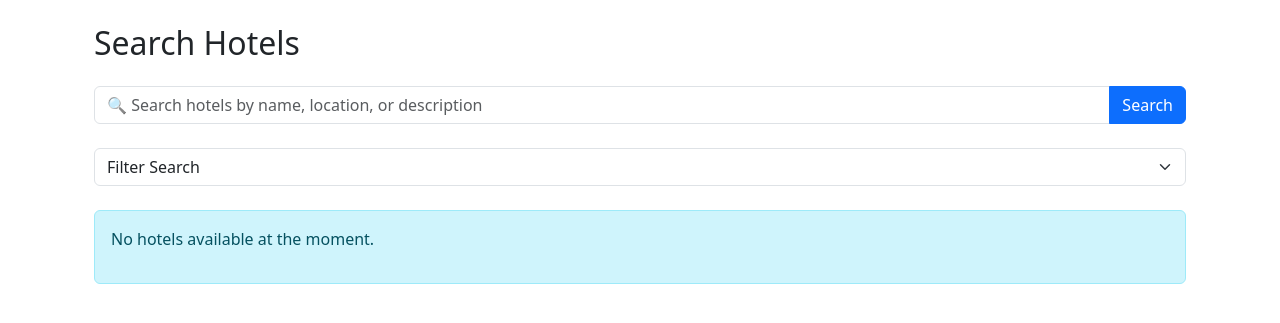
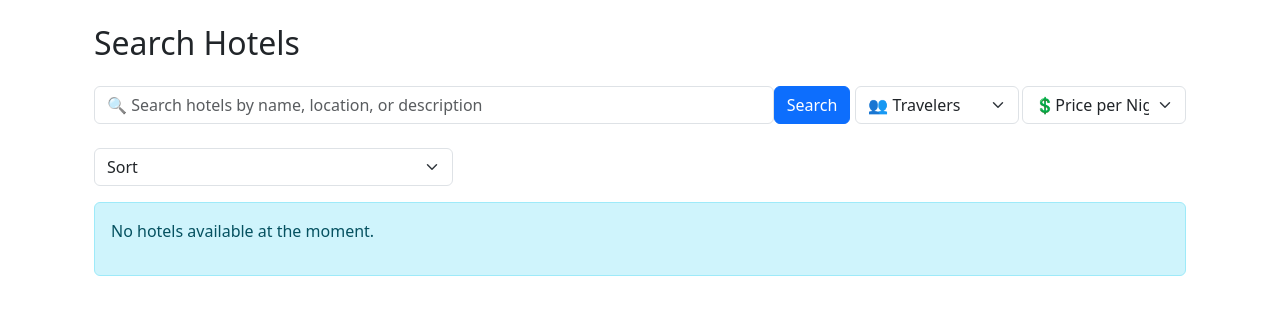
Before and after one commit to paris-phan/hootel, a Django app: page /patron/search/ in a window 1280 px wide. Shown: the part 56-379 px from the top of the page. Run offline with Django 5.2, Linux system fonts and the light colour scheme; data that the repository does not hold is empty.

Commit message:
Added number of travelers and price info

```diff
--- a/librarian/views.py
+++ b/librarian/views.py
@@ -24,6 +24,8 @@ def create_hotel(request):
         name = request.POST.get("name_field")
         location = request.POST.get("location_field")
         description = request.POST.get("description", "")
+        price = request.POST.get("price_per_night")
+        num_people = request.POST.get("num_people")
 
         if not name or not location:
             messages.error(request, "Name and location are required fields.")
@@ -33,7 +35,9 @@ def create_hotel(request):
             name=name,
             location=location,
             description=description,
-            created_by=request.user
+            created_by=request.user,
+            price=price,
+            num_people=num_people,
         )
 
         # Handle image upload if provided
--- a/patron/models.py
+++ b/patron/models.py
@@ -13,6 +13,8 @@ def hotel_image_path(instance, filename):
 class Hotel(models.Model):
     name = models.CharField(max_length=100)
     location = models.CharField(max_length=100)
+    num_people = models.CharField(max_length=100)
+    price = models.CharField(max_length=100)
     description = models.TextField(blank=True, null=True)
     created_at = models.DateTimeField(auto_now_add=True)
     image = models.ImageField(upload_to=hotel_image_path, null=True, blank=True)
--- a/patron/views.py
+++ b/patron/views.py
@@ -236,11 +236,12 @@ def view_item(request, item_id):
 def search(request):
     query = request.GET.get('query', '').strip()
     sort_by = request.GET.get('sort_by', '')
+    num_people = request.GET.get('num_people', '')
+    price = request.GET.get('price_per_night', '')
 
     hotels = Hotel.objects.annotate(average_rating=Avg('review__rating'))
     for hotel in hotels:
         hotel.average_rating = hotel.review_set.aggregate(avg_rating=Avg('rating'))['avg_rating'] or 0
-        print(hotel.average_rating)
 
     if query:
         hotels = hotels.filter(
@@ -253,6 +254,12 @@ def search(request):
         hotels = hotels.order_by('-average_rating', '-created_at')  # Highest rating first
     else:  # Default to alphabetical if 'alphabetical' is selected
         hotels = hotels.order_by('name')
+
+    if num_people != '👥 Travelers' and num_people != '':
+        hotels = hotels.filter(num_people=num_people)
+
+    if price != '💲Price per Night' and price != '':
+        hotels = hotels.filter(price=price)
 
     user_collections = []
     if request.user.is_authenticated:
@@ -282,6 +289,8 @@ def librarian_search(request):
 
     query = request.GET.get('query', '').strip()
     sort_by = request.GET.get('sort_by', '')
+    num_people = request.GET.get('num_people', '')
+    price = request.GET.get('price_per_night', '')
 
     # Get all hotels
     hotels = Hotel.objects.annotate(average_rating=Avg('review__rating'))
@@ -301,6 +310,12 @@ def librarian_search(request):
         hotels = hotels.order_by('-average_rating', '-created_at')  # Highest rating first
     else:  # Default to alphabetical if 'alphabetical' is selected
         hotels = hotels.order_by('name')
+
+    if num_people != '👥 Travelers' and num_people != '':
+        hotels = hotels.filter(num_people=num_people)
+
+    if price != '💲Price per Night' and price != '':
+        hotels = hotels.filter(price=price)
 
     # Get user collections for the bookmark feature
     user_collections = Collection.objects.filter(creator=request.user)
@@ -569,11 +584,15 @@ def update_hotel(request, hotel_id):
         name = request.POST.get('name_field')
         location = request.POST.get('location_field')
         description = request.POST.get('description')
+        num_people = request.POST.get('num_people')
+        price = request.POST.get('price_per_night')
 
         if name and location:
             hotel.name = name
             hotel.location = location
             hotel.description = description
+            hotel.price = price
+            hotel.num_people = num_people
 
             # Check if an image was uploaded
             if 'hotel_image' in request.FILES:
--- a/templates/patron/hotel_view.html
+++ b/templates/patron/hotel_view.html
@@ -10,6 +10,8 @@
                 <div class="card-body">
                     <h2 class="card-title">{{ hotel.name }}</h2>
                     <h5 class="card-subtitle mb-3 text-muted">{{ hotel.location }}</h5>
+                    <p style="margin-bottom: 2px" class="card-text">Accommodates {{ hotel.num_people }}</p>
+                    <p style="margin-bottom: 2px" class="card-text">Price Per Night: {{ hotel.price }}</p>
                     <p class="card-text">{{ hotel.description|linebreaks }}</p>
 
                     <div class="mt-4">
--- a/templates/patron/patron_hotel_view.html
+++ b/templates/patron/patron_hotel_view.html
@@ -10,6 +10,8 @@
                     <div class="card-body">
                         <h2 class="card-title">{{ hotel.name }}</h2>
                         <h5 class="card-subtitle mb-3 text-muted">{{ hotel.location }}</h5>
+                        <p style="margin-bottom: 2px" class="card-text">Accommodates {{ hotel.num_people }}</p>
+                        <p style="margin-bottom: 2px" class="card-text">Price Per Night: {{ hotel.price }}</p>
                         <p class="card-text">{{ hotel.description|linebreaks }}</p>
 
                         <div class="mt-4">
--- a/templates/patron/search-page.html
+++ b/templates/patron/search-page.html
@@ -33,19 +33,43 @@
             <form method="GET" action="{% if is_librarian %}{% url 'patron:librarian_search' %}{% else %}{% url 'patron:search' %}{% endif %}">
                 <div class="mb-4">
                     <div class="input-group">
+                        <div class="col-md-4 d-flex align-items-center flex-grow-1" style="margin-right: 6px; min_width: 60%">
                             <input type="text" class="form-control" name="query" value="{{ query|default:'' }}" placeholder="🔍 Search hotels by name, location, or description">
                             <button class="btn btn-primary" type="submit">Search</button>
                             {% if query %}
                                 <a href="{% if is_librarian %}{% url 'patron:librarian_search' %}{% else %}{% url 'patron:search' %}{% endif %}" class="btn btn-outline-secondary">Clear</a>
                             {% endif %}
                         </div>
+                        <div class="col-md-4" style="max-width: 15%; margin-right:4px;">
+                            <select name="num_people" class="form-select" onchange="this.form.submit();">
+                                <option value="">👥 Travelers</option>
+                                <option value="1">1</option>
+                                <option value="2">2</option>
+                                <option value="3">3</option>
+                                <option value="4+">4+</option>
+                            </select>
                         </div>
-                <div class="mb-4">
+                        <div class="col-md-4" style="max-width: 15%">
+                            <select name="price_per_night" class="form-select" onchange="this.form.submit();">
+                                <option value="">💲Price per Night</option>
+                                <option value="<100"><100</option>
+                                <option value="100-200">100-200</option>
+                                <option value="200-300">200-300</option>
+                                <option value="300-400">300-400</option>
+                                <option value="400+">400+</option>
+                            </select>
+                        </div>
+                    </div>
+
+                </div>
+                <div class="row g-2">
+                    <div class="col-md-4">
                         <select name="sort_by" class="form-select" onchange="this.form.submit();">
-                        <option value="" disabled {% if not sort_by %}selected{% endif %}>Filter Search</option>
+                            <option value="" disabled {% if not sort_by %}selected{% endif %}>Sort</option>
                             <option value="rating" {% if sort_by == 'rating' %}selected{% endif %}>Sort by Rating</option>
                             <option value="alphabetical" {% if sort_by == 'alphabetical' %}selected{% endif %}>Sort Alphabetically (Default)</option>
                         </select>
+                    </div>
                 </div>
             </form>
         </div>
@@ -60,6 +84,8 @@
                         <div class="card-body">
                             <h5 class="card-title">{{ hotel.name }}</h5>
                             <h6 class="card-subtitle mb-2 text-muted">{{ hotel.location }}</h6>
+                            <p style="margin-bottom: 2px" class="card-text">Accommodates {{ hotel.num_people }}</p>
+                            <p style="margin-bottom: 12px" class="card-text">Price Per Night: {{ hotel.price }}</p>
                             <h6 class="card-subtitle mb-2 text-muted">
                                 Average Rating: <span id="average-rating">{% if hotel.average_rating %}{{ hotel.average_rating|floatformat:1 }}{% else %}N/A{% endif %}</span>
                             </h6>
--- a/templates/patron/view_hotels.html
+++ b/templates/patron/view_hotels.html
@@ -12,6 +12,8 @@
                 <div class="card-body">
                     <h5 class="card-title">{{ hotel.name }}</h5>
                     <p class="card-text">{{ hotel.location }}</p>
+                    <p class="card-text">Accommodates {{ hotel.num_people }}</p>
+                    <p class="card-text">Price Per Night: {{ hotel.price }}</p>
                     <p class="card-text">{{ hotel.description }}</p>
                     <a href="{% url 'book_hotel' hotel.id %}" class="btn btn-primary">Book Now</a>
                 </div>
```
Also changed, not shown: templates/librarian/create_hotel.html (+21 -0 lines), templates/patron/update_hotel.html (+21 -0 lines), patron/migrations/0013_hotel_num_people_hotel_price.py (added), patron/migrations/0014_alter_hotel_price.py (added), patron/migrations/0015_alter_hotel_num_people.py (added). Lines whose indentation alone changed are shown as unchanged.
